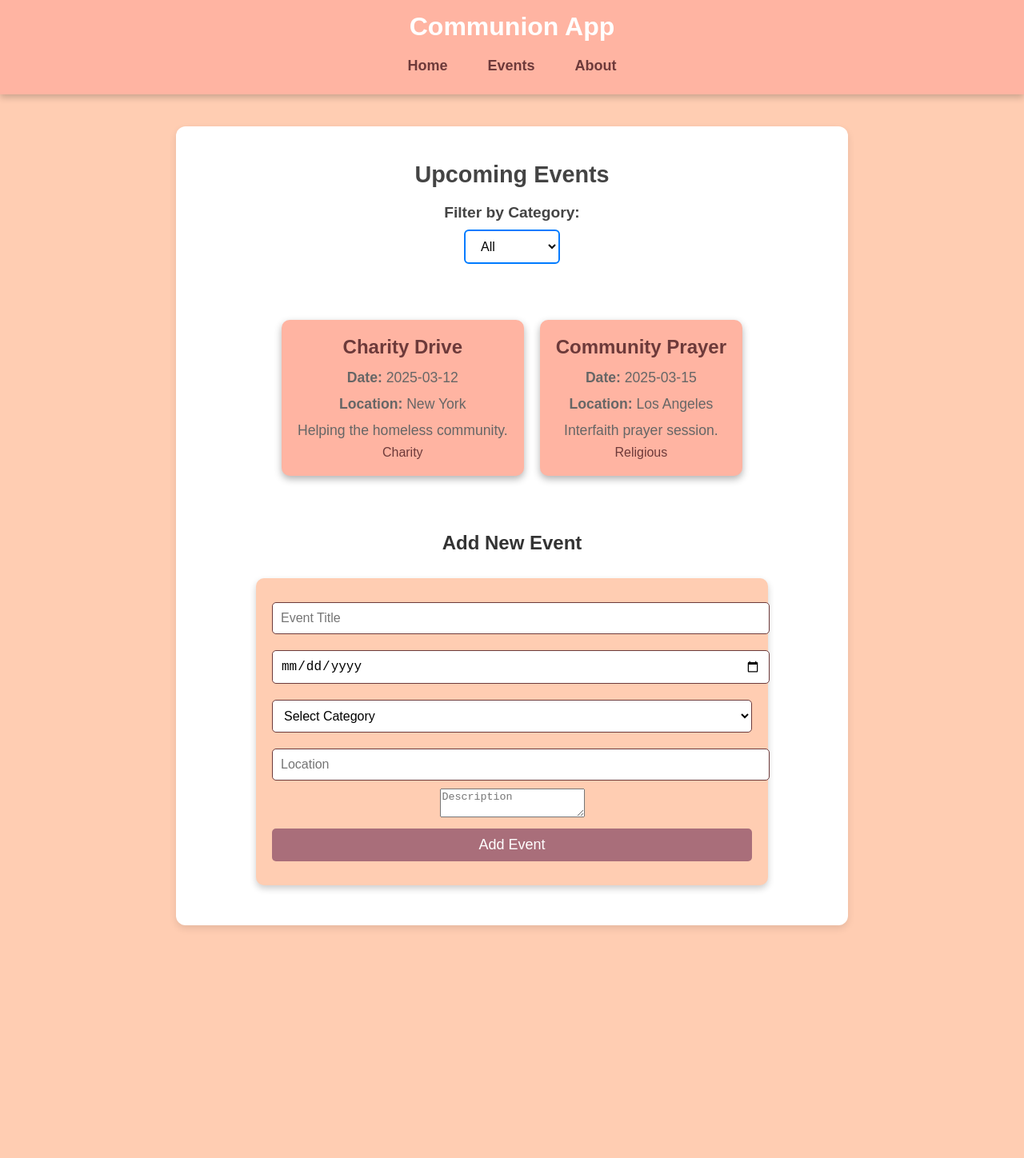
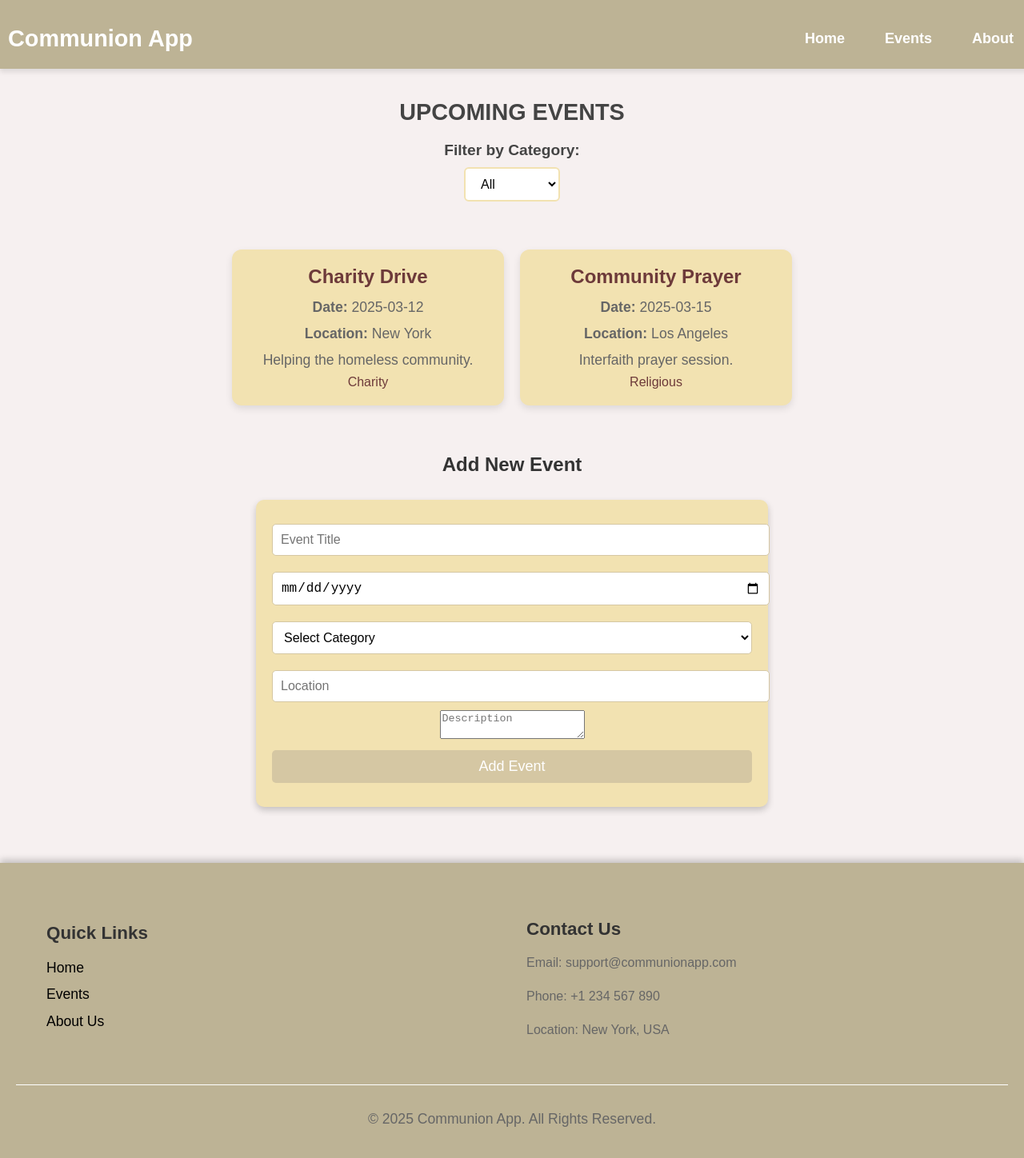
Before and after one commit to Rachanashivarkar/communion-app, a React (Create React App) app: page /events in a window 1280 px wide. Shown: the top 1448 px of the page at 80% size. Before the commit the page ends 1197 px from the top, so only its background shows below. Built offline with nearby package versions, Linux system fonts and the light colour scheme.

Commit message:
footer added

```diff
--- a/src/App.js
+++ b/src/App.js
@@ -3,17 +3,23 @@ import Home from "./pages/Home";
 import Events from "./pages/Events";
 import About from "./pages/About";
 import Header from "./components/Header";
+import Footer from "./components/Footer";
 import "./styles.css";
 
 function App() {
   return (
     <Router>
+      <div className="app-container">
         <Header />
+        <main className="content">
           <Routes>
             <Route path="/" element={<Home />} />
             <Route path="/events" element={<Events />} />
             <Route path="/about" element={<About />} />
           </Routes>
+        </main>
+        <Footer />
+      </div>
     </Router>
   );
 }
--- /dev/null
+++ b/src/components/EventForm.css
@@ -0,0 +1,3 @@
+body{
+    background-color: #F2E2B1;
+}
--- /dev/null
+++ b/src/components/Footer.css
@@ -0,0 +1,62 @@
+/* Footer.css */
+.footer {
+    background-color: #BDB395;
+    color: black;
+    padding: 30px 20px;
+    text-align: center;
+  }
+
+  .footer-content {
+    display: flex;
+    flex-wrap: wrap;
+    justify-content: space-between;
+    max-width: 1200px;
+    margin: 0 auto;
+    padding-bottom: 20px;
+  }
+
+  .footer-section {
+    flex: 1;
+    min-width: 250px;
+    margin: 10px;
+    text-align: left;
+  }
+  .footer-section contact{
+  color: black;
+  }
+
+  .footer-section h3 {
+    font-size: 1.4rem;
+    margin-bottom: 10px;
+  }
+
+  .footer-section p,
+  .footer-section ul {
+    font-size: 1rem;
+    line-height: 1.6;
+  }
+
+  .footer-section ul {
+    list-style: none;
+    padding: 0;
+  }
+
+  .footer-section ul li {
+    margin: 5px 0;
+  }
+
+  .footer-section ul li a {
+    text-decoration: none;
+    color: black;
+    transition: color 0.3s;
+  }
+
+  .footer-section ul li a:hover {
+    color: #ffdd57;
+  }
+
+  .footer-bottom {
+    margin-top: 10px;
+    border-top: 1px solid white;
+    padding-top: 10px;
+  }
--- /dev/null
+++ b/src/components/Footer.js
@@ -0,0 +1,39 @@
+import React from "react";
+import { Link } from "react-router-dom";
+import "./Footer.css"; // Import the CSS file
+
+function Footer() {
+  return (
+    <footer className="footer">
+      <div className="footer-content">
+        {/* Left Section - About */}
+
+
+        {/* Middle Section - Quick Links */}
+        <div className="footer-section links">
+          <h3>Quick Links</h3>
+          <ul>
+            <li><Link to="/">Home</Link></li>
+            <li><Link to="/events">Events</Link></li>
+            <li><Link to="/about">About Us</Link></li>
+          </ul>
+        </div>
+
+        {/* Right Section - Contact Info */}
+        <div className="footer-section contact">
+          <h3>Contact Us</h3>
+          <p>Email: support@communionapp.com</p>
+          <p>Phone: +1 234 567 890</p>
+          <p>Location: New York, USA</p>
+        </div>
+      </div>
+
+      {/* Bottom Copyright Text */}
+      <div className="footer-bottom">
+        <p>© 2025 Communion App. All Rights Reserved.</p>
+      </div>
+    </footer>
+  );
+}
+
+export default Footer;
--- /dev/null
+++ b/src/components/Header.css
@@ -0,0 +1,43 @@
+/* Header.css */
+
+.header {
+    position: fixed;
+    top: 0;
+    left: 0;
+    width: 100%;
+    background-color: #BDB395;
+    display: flex;
+    justify-content: space-between;
+    align-items: center;
+    padding: 8px 10px;  /* Adjusted padding */
+    height: 60px;  /* Set a fixed height */
+    box-shadow: 0 4px 6px rgba(0, 0, 0, 0.1);
+    z-index: 1000;
+    height: 70px;
+
+  }
+  .links{
+    padding: 5px 8px;
+  }
+
+  .header h1 {
+    font-size: 1.8rem;
+    font-weight: bold;
+    padding-top: 10px;
+  }
+
+  nav {
+    display: flex;
+  gap: 10px;
+  }
+
+  nav a {
+    text-decoration: none;
+    color: white;
+    font-size: 16px;
+    transition: color 0.3s;
+  }
+
+  nav a:hover {
+    color: #ffdd57;
+  }
--- a/src/components/Header.js
+++ b/src/components/Header.js
@@ -1,10 +1,11 @@
 import { Link } from "react-router-dom";
+import "./Header.css";
 
 function Header() {
   return (
     <header className="header">
       <h1>Communion App</h1>
-      <nav>
+      <nav className="links">
         <Link to="/">Home</Link>
         <Link to="/events">Events</Link>
         <Link to="/about">About</Link>
--- a/src/pages/About.css
+++ b/src/pages/About.css
@@ -1,48 +1,64 @@
-/* About.css */
-
-.about-container {
-    max-width: 900px;
-    margin: 50px auto;
-    padding: 30px;
-    background: white;
-    border-radius: 12px;
-    box-shadow: 0 4px 10px rgba(0, 0, 0, 0.1);
+/* General Styling */
+body {
+    background-color: #F6F0F0;
+    padding-top: 80px; /* Adjust according to header height */
     text-align: center;
+    font-family: Arial, sans-serif;
 }
 
+/* Page Title */
 h1 {
     font-size: 2.5rem;
     color: #333;
     margin-bottom: 15px;
+    padding-top: 80px;
 }
 
+/* Introduction Section */
 .intro {
-    font-size: 1.2rem;
+    font-size: 1.3rem;
     color: #555;
     margin-bottom: 30px;
+    max-width: 800px;
+    margin: 0 auto;
 }
 
+/* Highlighted Text */
 .highlight {
     color: #007bff;
     font-weight: bold;
 }
 
+/* About Sections */
 .about-section {
-    margin-bottom: 30px;
+    margin: 30px auto;
+    max-width: 800px;
+    background: white;
+    padding: 20px;
+    border-radius: 12px;
+    box-shadow: 0 4px 10px rgba(0, 0, 0, 0.1);
+    transition: transform 0.3s ease-in-out;
 }
 
+.about-section:hover {
+    transform: scale(1.02);
+}
+
+/* Subheadings */
 h2 {
     font-size: 1.8rem;
     color: #444;
     margin-bottom: 10px;
 }
 
+/* Paragraphs */
 p {
     font-size: 1.1rem;
     color: #666;
     line-height: 1.6;
 }
 
+/* List Items */
 ul {
     list-style: none;
     padding: 0;
@@ -54,6 +70,7 @@
     margin: 10px 0;
 }
 
+/* Join Button */
 .join-btn {
     padding: 12px 24px;
     font-size: 1.1rem;
@@ -62,9 +79,11 @@
     border: none;
     border-radius: 6px;
     cursor: pointer;
-    transition: background 0.3s;
+    transition: background 0.3s, transform 0.2s;
+    margin-top: 20px;
 }
 
 .join-btn:hover {
     background: #0056b3;
+    transform: scale(1.05);
 }
--- a/src/pages/Events.css
+++ b/src/pages/Events.css
@@ -1,13 +1,7 @@
-/* Events.css */
-
-/* Main Container */
-.events {
-    max-width: 800px;
-    margin: 40px auto;
-    padding: 20px;
-    background: #ffffff;
-    border-radius: 12px;
-    box-shadow: 0 4px 10px rgba(0, 0, 0, 0.1);
+/* General Styling */
+body {
+    background-color: #F6F0F0;
+    padding-top: 80px; /* Adjust according to header height */
     text-align: center;
 }
 
@@ -17,6 +11,8 @@
     color: #333;
     margin-bottom: 20px;
     font-weight: bold;
+    text-transform: uppercase;
+    padding-top: 80px;
 }
 
 /* Filter Section */
@@ -31,7 +27,7 @@
 select {
     padding: 10px 15px;
     font-size: 1rem;
-    border: 2px solid #007bff;
+    border: 2px solid #F2E2B1;
     border-radius: 6px;
     cursor: pointer;
     background: white;
@@ -40,17 +36,32 @@
 
 select:hover,
 select:focus {
-    border-color: #0056b3;
+    border-color: #F2E2B1;
     outline: none;
 }
 
 /* Event List */
 .event-list {
-    display: grid;
-    grid-template-columns: repeat(auto-fit, minmax(320px, 1fr));
+    display: flex;
+    flex-wrap: wrap;
+    justify-content: center;
     gap: 20px;
     margin-top: 20px;
     padding: 10px;
+}
+
+/* Event Card */
+.event-card {
+    background: #F2E2B1;
+    padding: 20px;
+    border-radius: 12px;
+    box-shadow: 0 4px 10px rgba(0, 0, 0, 0.1);
+    width: 300px;
+    transition: transform 0.3s ease-in-out;
+}
+
+.event-card:hover {
+    transform: scale(1.05);
 }
 
 /* Add Event Section */
--- a/src/pages/Home.css
+++ b/src/pages/Home.css
@@ -1,4 +1,7 @@
 /* Home.css */
+.text-4xl{
+    padding-top: 80px;;
+}
 
 /* Main Container */
 .flex {
@@ -22,7 +25,7 @@
   }
 
   .bg-gray-100 {
-    background-color: #f7f7f7;
+    background-color:#F6F0F0;
   }
 
   .p-6 {
@@ -97,7 +100,7 @@
 
   /* Button */
   .bg-blue-600 {
-    background-color: #007bff;
+    background-color: #D5C7A3;
   }
 
   .text-white {
@@ -124,7 +127,7 @@
   }
 
   .hover\:bg-blue-700:hover {
-    background-color: #0056b3;
+    background-color: #e6c779;
   }
 
   .transition-all {
--- a/src/styles.css
+++ b/src/styles.css
@@ -1,7 +1,7 @@
 /* General Styles */
 body {
     font-family: 'Arial', sans-serif;
-    background: #FFCDB2;
+    /*background: #FFCDB2;*/
     color: #6D3A3A;
     margin: 0;
     padding: 0;
@@ -31,7 +31,7 @@ nav {
 
 nav a {
     text-decoration: none;
-    color: #6D3A3A;
+    color: white;
     font-size: 18px;
     font-weight: bold;
     padding: 10px 15px;
@@ -40,7 +40,7 @@ nav a {
 }
 
 nav a:hover {
-    background: #a96e7a;
+    background: #f0cd65;
     color: white;
 }
 
@@ -86,23 +86,7 @@ nav a:hover {
     transform: scale(1.05);
 }
 /* Filter Section */
-.filter-container {
-    display: flex;
-    justify-content: flex-end; /* Aligns to the right */
-    align-items: center;
-    gap: 10px;
-    background: #FFB4A2; /* Light background */
-    padding: 10px 15px;
-    border-radius: 8px;
-    box-shadow: 0 4px 10px rgba(0, 0, 0, 0.2);
-    max-width: 250px; /* Keeps it compact */
-    margin-left: auto; /* Moves it to the right */
-}
 
-.filter-container label {
-    font-weight: bold;
-    color: #6D3A3A;
-}
 
 .filter-container select {
     padding: 8px;
@@ -154,14 +138,7 @@ nav a:hover {
     padding: 20px;
 }
 
-.event-card {
-    background: #FFB4A2;
-    padding: 20px;
-    margin: 10px 0;
-    border-radius: 10px;
-    box-shadow: 0 4px 10px rgba(0, 0, 0, 0.3);
-    transition: transform 0.3s ease-in-out;
-}
+
 
 .event-card:hover {
     transform: scale(1.02);
@@ -178,7 +155,7 @@ nav a:hover {
 
 /* Event Form */
 .event-form {
-    background: #FFCDB2;
+    background: #F2E2B1;
     padding: 20px;
     border-radius: 10px;
     max-width: 600px;
@@ -192,13 +169,13 @@ nav a:hover {
     width: 100%;
     padding: 10px;
     margin: 10px 0;
-    border: 1px solid #6D3A3A;
+    border: 1px solid #D5C7A3;
     border-radius: 5px;
     font-size: 16px;
 }
 
 .event-form button {
-    background: #a96e7a;
+    background: #D5C7A3;
     color: white;
     font-size: 18px;
     border: none;
@@ -207,7 +184,7 @@ nav a:hover {
 }
 
 .event-form button:hover {
-    background: #b85c6e;
+    background: #e6c779;
 }
 
 /* Footer */
```
Lines whose indentation alone changed are shown as unchanged.
